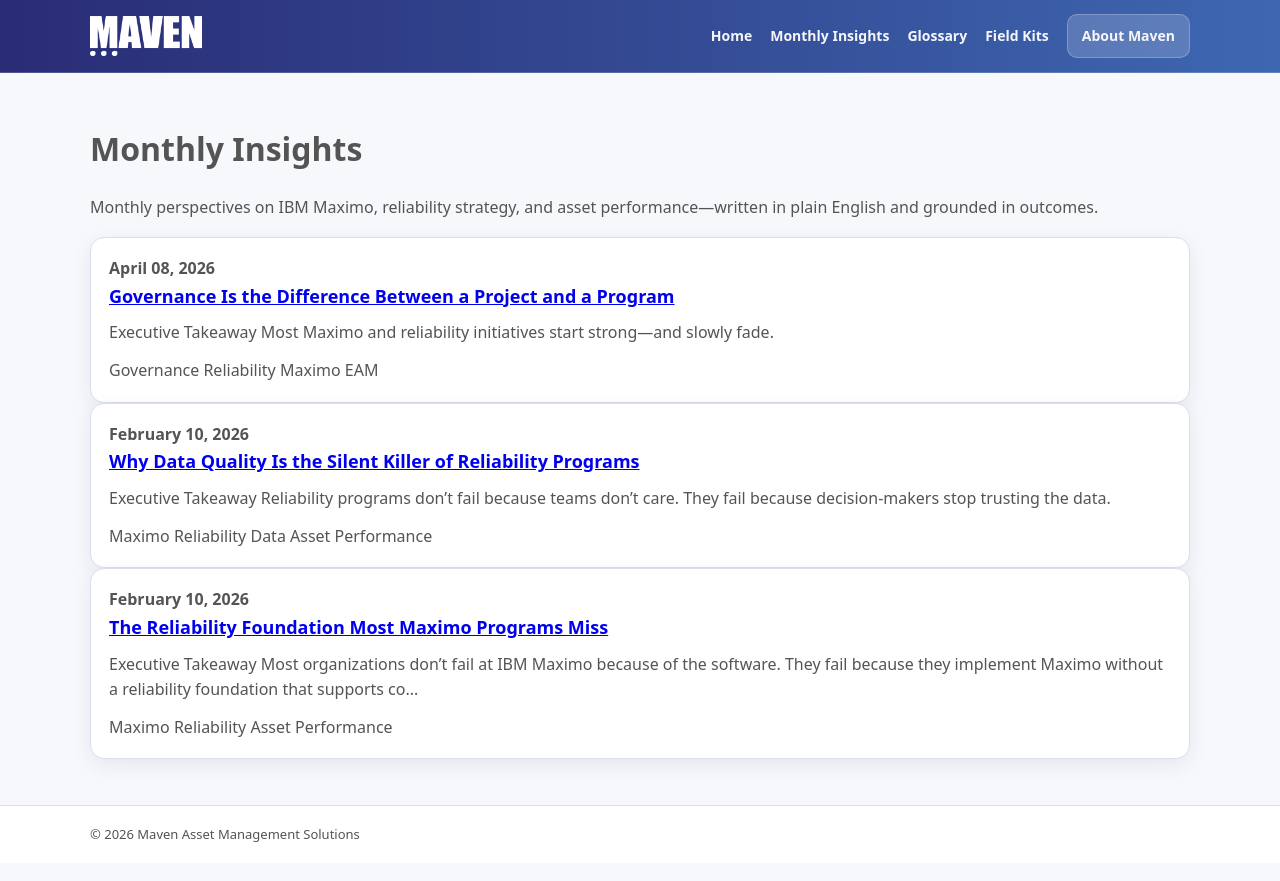
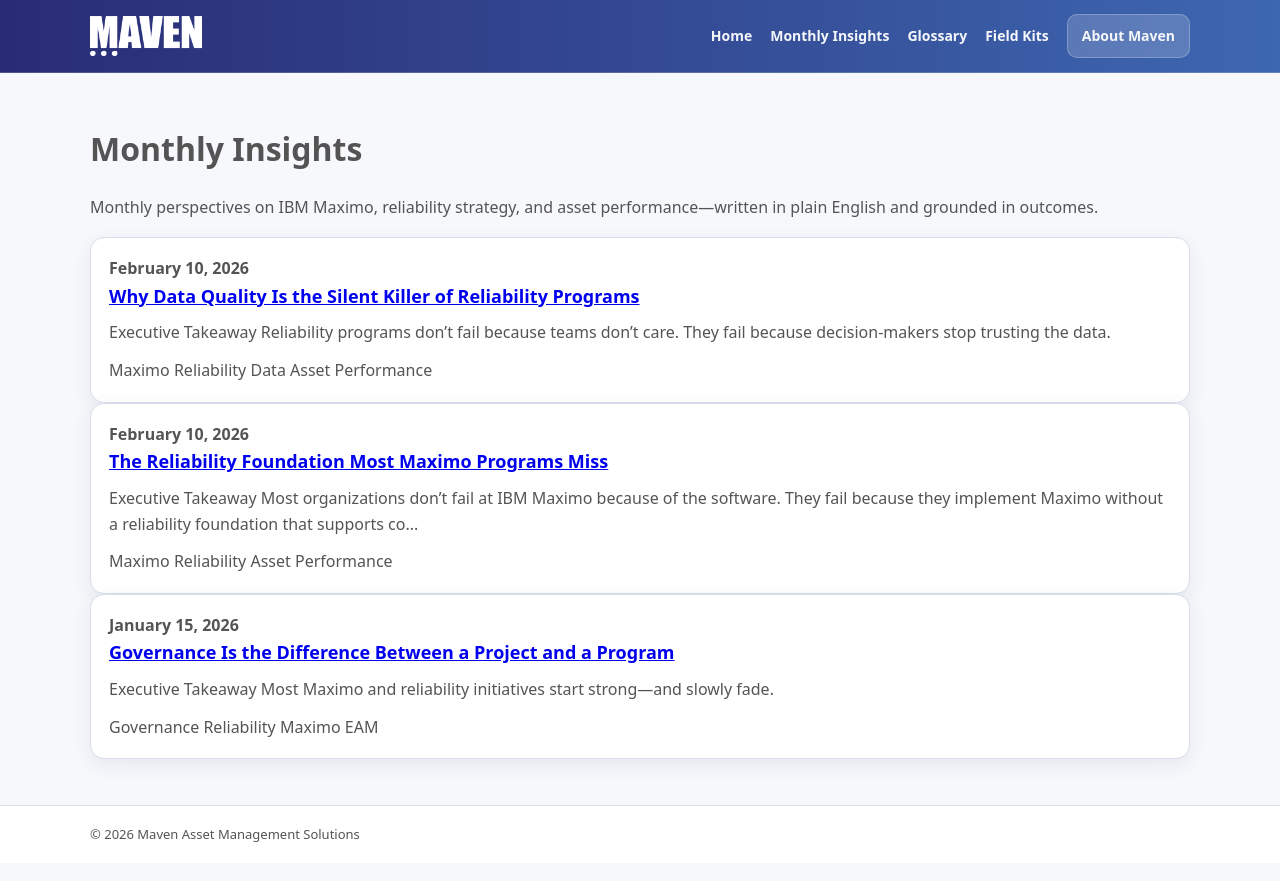
Before and after one commit to Maven-Asset-Management-Insights/content, a Jekyll site: the page built from monthly-insights.md, in a window 1280 px wide. Shown: the top 881 px of the page. Built offline with Jekyll 4.4.1, drawn with Linux system fonts in a browser that asks for light colours.

Commit message:
Update and rename 2026-04-08-governance-is-the-difference.md to 2026-01-15-governance-is-the-difference.md

```diff
--- a/_posts/2026-04-08-governance-is-the-difference.md
+++ b/_posts/2026-01-15-governance-is-the-difference.md
@@ -1,7 +1,7 @@
 ---
 layout: default
 title: "Governance Is the Difference Between a Project and a Program"
-date: 2026-04-08
+date: 2026-01-15
 tags: [Governance, Reliability, Maximo, EAM]
 ---
 
```
